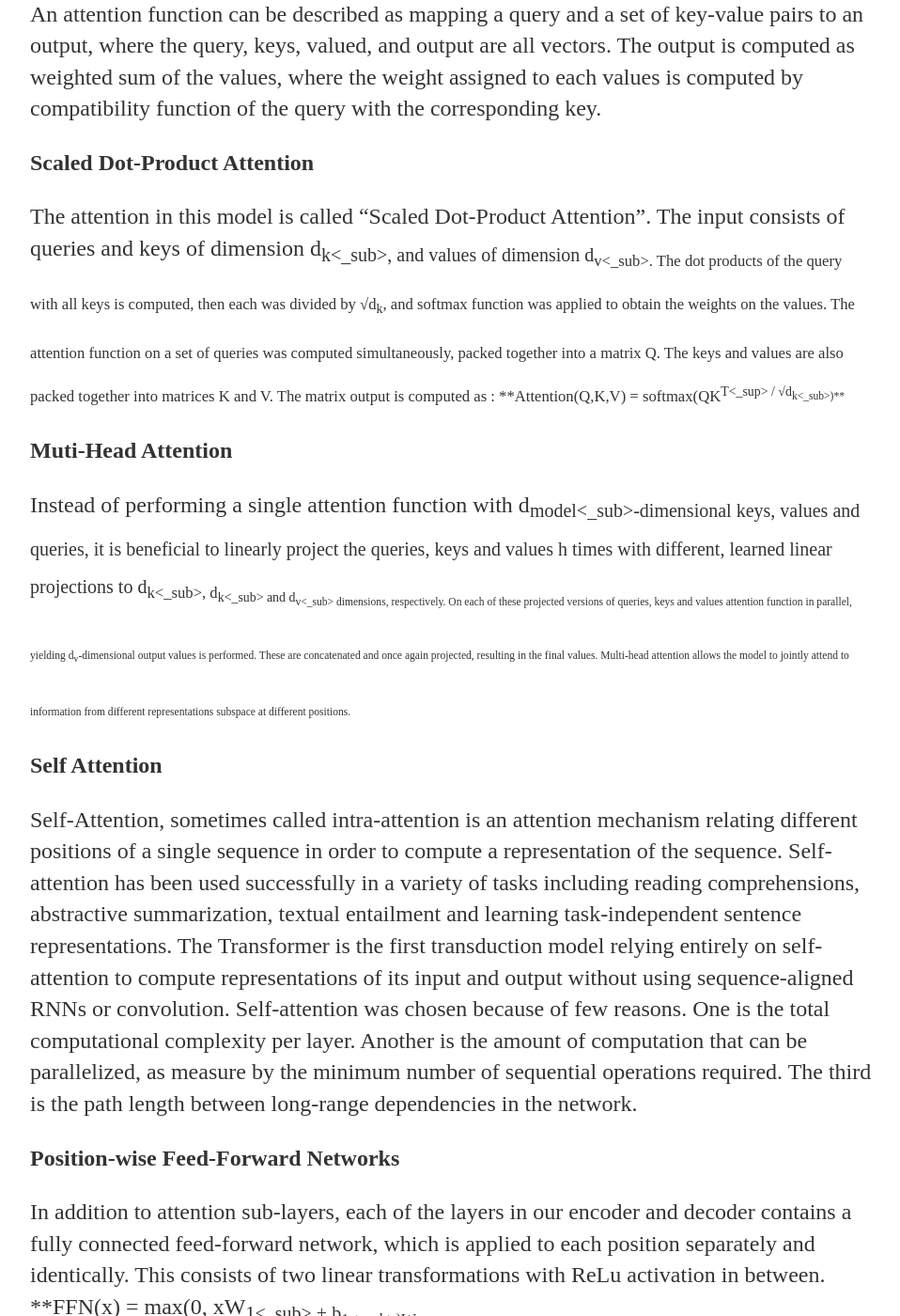
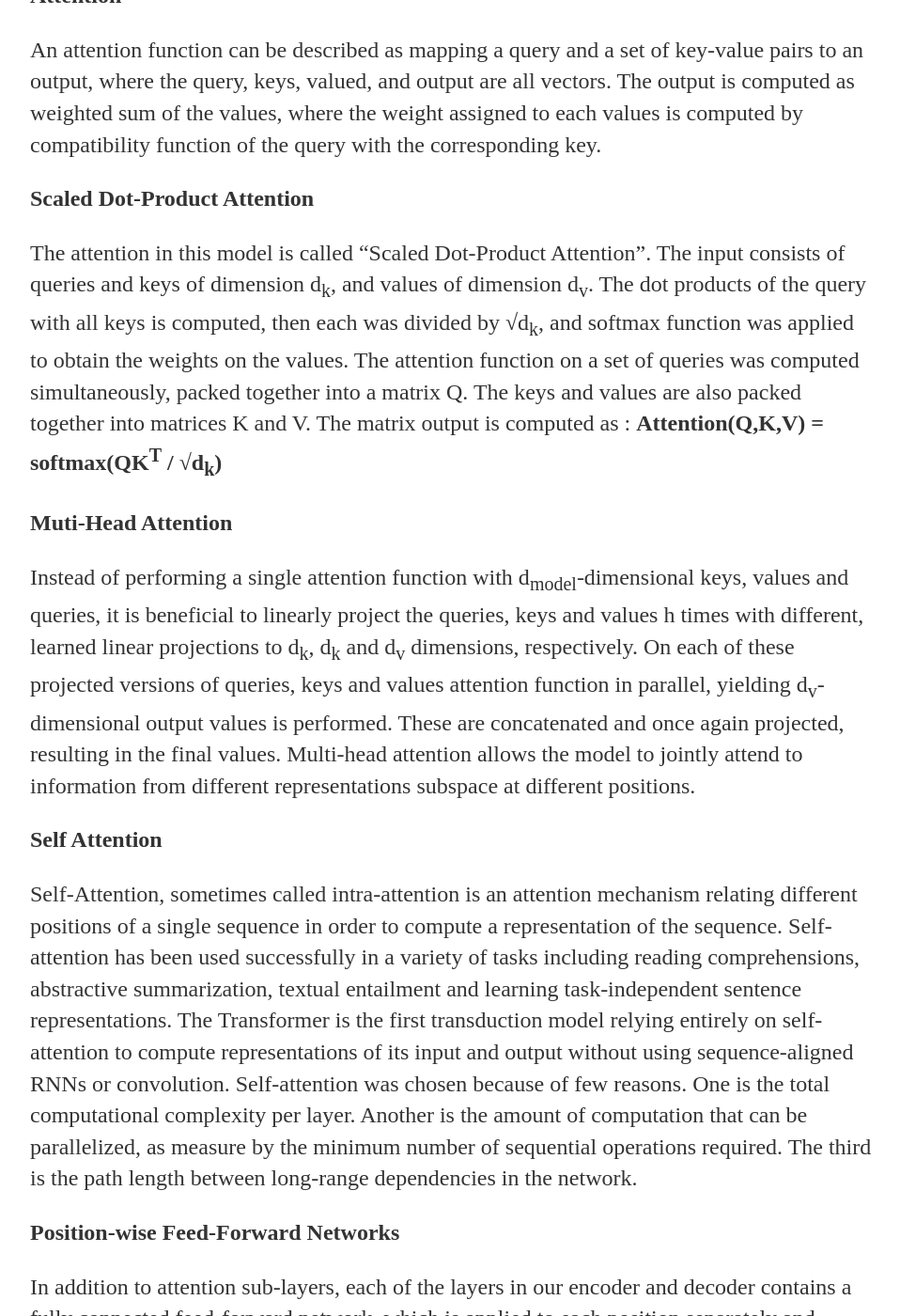
Before and after one commit to kumarUjjawal/kumarUjjawal.github.io, a Jekyll site: the page built from _posts/2019-10-07-attention.md, in a window 1280 px wide and 1400 px high, scrolled down 1526 px. Shown: the whole window at 94% size, without its empty margins (160-1118 px from the left). Built offline with Jekyll 4.4.1, drawn with Linux system fonts in a browser that asks for light colours; some of the changed text lies outside the part shown.

Commit message:
Update 2019-10-07-attention.md

```diff
--- a/_posts/2019-10-07-attention.md
+++ b/_posts/2019-10-07-attention.md
@@ -8,7 +8,7 @@ The paper proposes new simple network architecture, the Transformer, based solel
 
 **Model Architecture**
 
-The encoder maps an input sequence of symbol representations (x~i~,…x~n~) to a sequence of continuous representations z = (z<sub>1<_sub>,…z<sub>n<_sub>). Given z, the decoder then generates an output sequence (y<sub>1<_sub>,…y<sub>m<_sub>) of symbols one element at a time. At each step the model is auto-regressive, consuming the previously generated symbols as additional input when generating a text.
+The encoder maps an input sequence of symbol representations (x<sub>i</sub>,…x<sub>n</sub>) to a sequence of continuous representations z = (z<sub>1<_sub>,…z<sub>n<_sub>). Given z, the decoder then generates an output sequence (y<sub>1</sub>,…y<sub>m</sub>) of symbols one element at a time. At each step the model is auto-regressive, consuming the previously generated symbols as additional input when generating a text.
 The Transformer follows this overall architecture using stacked self-attention and point-wise, fully connected layers for both the encoder and decoder.
 
 **Encoder Stack**
@@ -25,13 +25,13 @@ An attention function can be described as mapping a query and a set of key-value
 
 **Scaled Dot-Product Attention**
 
-The attention in this model is called “Scaled Dot-Product Attention”. The input consists of queries and keys of dimension d<sub>k<_sub>, and values of dimension d<sub>v<_sub>. The dot products of the query with all keys is computed, then each was divided by √d<sub>k</sub>, and softmax function was applied to obtain the weights on the values.
+The attention in this model is called “Scaled Dot-Product Attention”. The input consists of queries and keys of dimension d<sub>k</sub>, and values of dimension d<sub>v</sub>. The dot products of the query with all keys is computed, then each was divided by √d<sub>k</sub>, and softmax function was applied to obtain the weights on the values.
 The attention function on a set of queries was computed simultaneously, packed together into a matrix Q. The keys and values are also packed together into matrices K and V. The matrix output is computed as :
-**Attention(Q,K,V) = softmax(QK<sup>T<_sup> / √d<sub>k<_sub>)**
+**Attention(Q,K,V) = softmax(QK<sup>T</sup> / √d<sub>k</sub>)**
 
 **Muti-Head Attention**
 
-Instead of performing a single attention function with d<sub>model<_sub>-dimensional keys, values and queries, it is beneficial to linearly project the queries, keys and values h times with different, learned linear projections to d<sub>k<_sub>, d<sub>k<_sub> and d<sub>v<_sub> dimensions, respectively. On each of these projected versions of queries, keys and values attention function in parallel, yielding d<sub>v</sub>-dimensional output values is performed. These are concatenated and once again projected, resulting in the final values.
+Instead of performing a single attention function with d<sub>model</sub>-dimensional keys, values and queries, it is beneficial to linearly project the queries, keys and values h times with different, learned linear projections to d<sub>k</sub>, d<sub>k</sub> and d<sub>v</sub> dimensions, respectively. On each of these projected versions of queries, keys and values attention function in parallel, yielding d<sub>v</sub>-dimensional output values is performed. These are concatenated and once again projected, resulting in the final values.
 Multi-head attention allows the model to jointly attend to information from different representations subspace at different positions.
 
 **Self Attention**
@@ -41,16 +41,16 @@ Self-Attention, sometimes called intra-attention is an attention mechanism relat
 **Position-wise Feed-Forward Networks**
 
 In addition to attention sub-layers, each of the layers in our encoder and decoder contains a fully connected feed-forward network, which is applied to each position separately and identically. This consists of two linear transformations with ReLu activation in between.
-**FFN(x) = max(0, xW<sub>1<_sub> + b<sub>1<_sub>)W<sub>2<_sub> + b<sub>2<_sub>**
+**FFN(x) = max(0, xW<sub>1</sub> + b<sub>1</sub>)W<sub>2<_sub> + b<sub>2</sub>**
 
 **Embeddings and Softmax**
 
-Similar to other sequence transduction models, learned embeddings to convert the input tokens and output tokens to vectors of dimension d<sub>model<_sub> is used. The usual learned linear transformation and softmax function to convert the decoder output to predicted next-token probabilities is used. In the model the same weight matrix between the two embedding layers and the pre-softmax linear transformation is shared. In embedding layers those weights are multiplied by √d<sub>model<_sub>.
+Similar to other sequence transduction models, learned embeddings to convert the input tokens and output tokens to vectors of dimension d<sub>model</sub> is used. The usual learned linear transformation and softmax function to convert the decoder output to predicted next-token probabilities is used. In the model the same weight matrix between the two embedding layers and the pre-softmax linear transformation is shared. In embedding layers those weights are multiplied by √d<sub>model</sub>.
 
 **Positional Encoding**
 
 To get some information about the relative or absolute position of the tokens in the sequence “positional encoding” is added to the input embeddings at the bottom of the encoder and decoder stacks. The positional encodings have the same dimension d<sub>model</sub> as the embeddings, so that the two can be summed. In this model, sine and cosine functions of different frequencies is used:
-**PE(pos,2i) = sin(pos_10000<sup>2i_d <sup><_sup>model<_sup>)**
-**PE(pos,2i+1) = cod(pos_10000<sup>2i_d <sup><_sup>model<_sup>)**
+**PE(pos,2i) = sin(pos/10000<sup>2i</sup>/d<sup>model</sup>)**
+**PE(pos,2i+1) = cod(pos/10000<sup>2i</sup>/d<sup>model</sup>)**
 
 Where pos is the position and i is the dimension.
```
